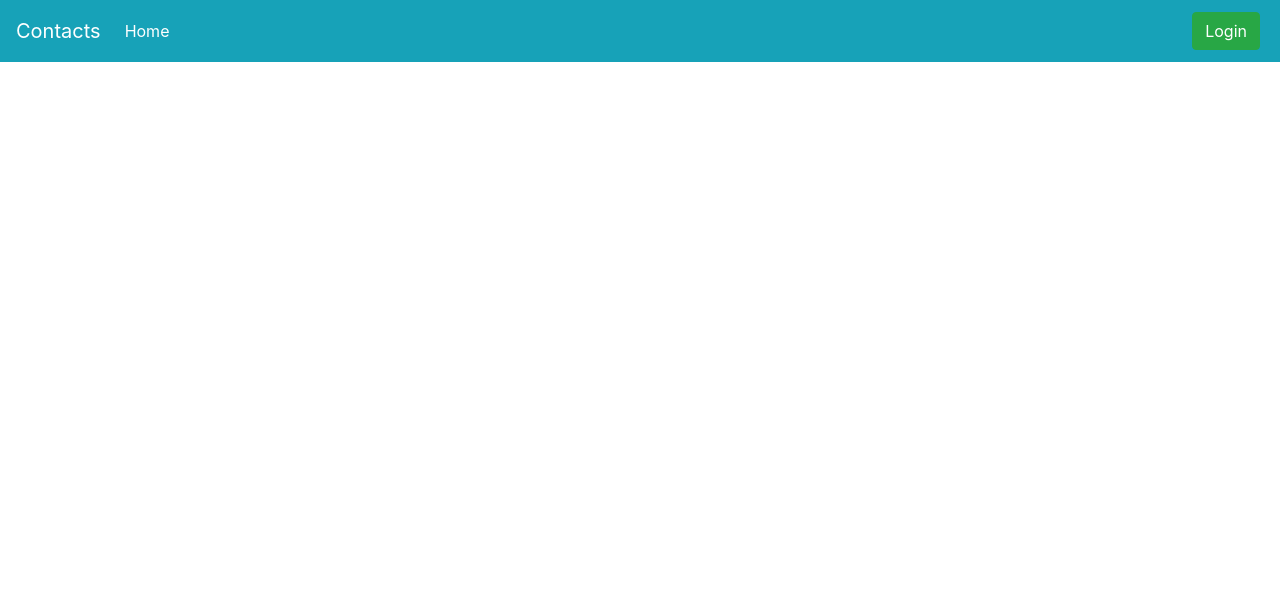
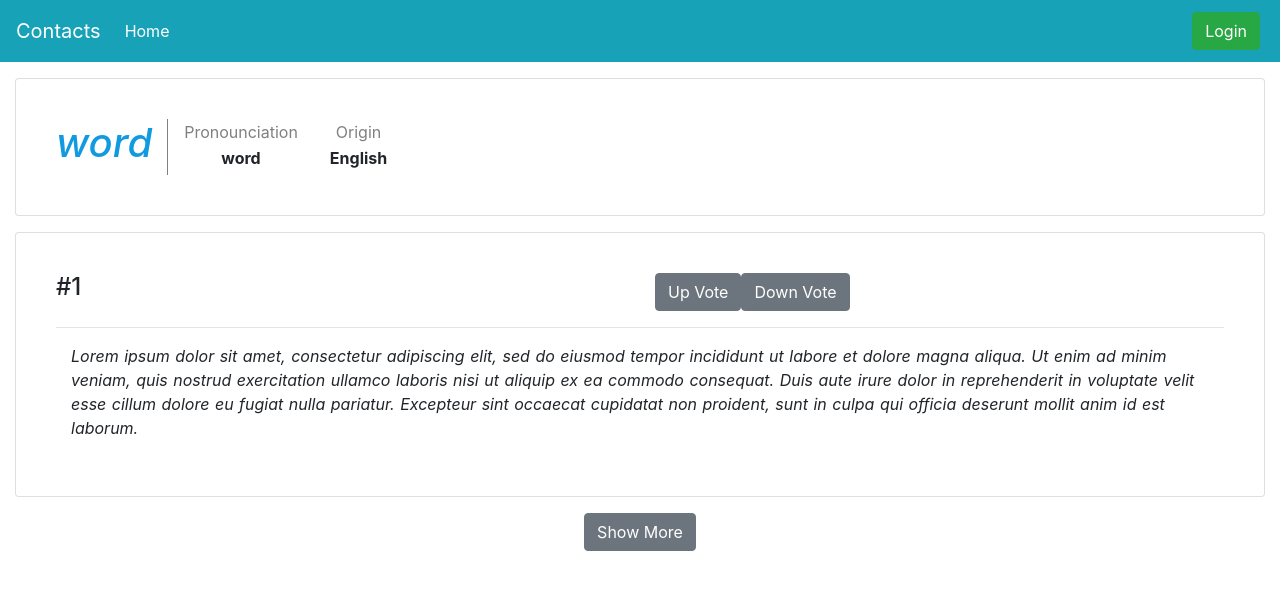
Before and after one commit to aniketsatarkar/nuxt-contacts-app, a Nuxt app: page /Definition in a window 1280 px wide. Before the commit this address had no page. Shown: the top 590 px of the page. Built offline with nearby package versions, Linux system fonts and the light colour scheme.

Commit message:
added a dictonary page.

```diff
--- a/layouts/default.vue
+++ b/layouts/default.vue
@@ -5,7 +5,7 @@
       <b-navbar-toggle target="nav-collapse"></b-navbar-toggle>
       <b-collapse id="nav-collapse" is-nav>
         <b-navbar-nav>
-          <b-nav-item href="#" active>Home</b-nav-item>
+          <b-nav-item to="/home" active>Home</b-nav-item>
         </b-navbar-nav>
         <b-navbar-nav class="ml-auto">
           <b-button v-if="!this.$store.state.isLoggedIn" variant="success" class="m-1" to="/login">Login</b-button>
@@ -21,8 +21,9 @@
 export default {
   methods: {
     logout() {
+      this.$cookies.remove('token');
+      this.$store.dispatch('markAsLoggedOut');
       this.$store.state.isLoggedIn = false;
-      this.$store.state.token = null;
       this.$router.push({ path: '/' });
     }
   }
--- /dev/null
+++ b/pages/Definition.vue
@@ -0,0 +1,101 @@
+<template>
+  <b-container fluid>
+    <b-row class="mt-3">
+      <b-col cols="12">
+        <b-card class="p-0">
+          <b-card-body>
+            <b-row>
+              <b-col cols="auto" style="border-right: solid 1px gray;">
+                <h1 class="word">{{ word.word }}</h1>
+              </b-col>
+              <b-col cols="auto" v-if="word.pronounciation">
+                <table>
+                  <tr>
+                    <td class="text-center text-gray"><span>Pronounciation</span></td>
+                  </tr>
+                  <tr>
+                    <td class="text-center text-bold"><span class="span">{{ word.pronounciation }}</span></td>
+                  </tr>
+                </table>
+              </b-col>
+              <b-col cols="auto" v-if="word.origin">
+                <table>
+                  <tr>
+                    <td class="text-center text-gray"><span>Origin</span></td>
+                  </tr>
+                  <tr>
+                    <td class="text-center text-bold"><span class="span">{{ word.origin }}</span></td>
+                  </tr>
+                </table>
+              </b-col>
+            </b-row>
+          </b-card-body>
+        </b-card>
+
+        <b-card class="mt-3 p-0">
+          <b-card-body>
+            <b-row>
+              <b-col col="auto">
+                <h4>#1</h4>
+              </b-col>
+              <b-col col="auto">
+                <b-button>Up Vote</b-button>
+                <b-button>Down Vote</b-button>
+              </b-col>
+            </b-row>
+            <hr>
+            <b-col>
+              <p class="definition">
+                Lorem ipsum dolor sit amet, consectetur adipiscing elit, sed do eiusmod tempor incididunt ut labore et dolore magna aliqua. Ut enim ad minim veniam, quis nostrud exercitation ullamco laboris nisi ut aliquip ex ea commodo consequat. Duis aute irure dolor in reprehenderit in voluptate velit esse cillum dolore eu fugiat nulla pariatur. Excepteur sint occaecat cupidatat non proident, sunt in culpa qui officia deserunt mollit anim id est laborum.
+              </p>
+            </b-col>
+          </b-card-body>
+        </b-card>
+
+        <b-row align-h="center" class="mt-3">
+          <b-col cols="auto">
+            <b-button>Show More</b-button>
+          </b-col>
+        </b-row>
+      </b-col>
+    </b-row>
+  </b-container>
+</template>
+
+<script>
+export default {
+  name: 'dectionary',
+  data() {
+    return {
+      word: {
+        word: 'word',
+        origin: 'English',
+        pronounciation: 'word'
+      },
+      definitions: []
+    };
+  },
+  methods: {
+    // ...
+  },
+  computed : {
+    // ...
+  },
+}
+</script>
+
+<style scoped>
+.word {
+  color: #129ae0;
+  font-style: italic;
+}
+.text-gray {
+  color: gray;
+}
+.text-bold {
+  font-weight: bolder;
+}
+.definition {
+  font-style: italic;
+}
+</style>
--- a/pages/Home.vue
+++ b/pages/Home.vue
@@ -1,12 +1,12 @@
 <template>
   <b-row class="m-5">
-    <b-col cols="6">
+    <b-col cols="4">
       <h3>Contacts</h3>
     </b-col>
     <b-col col-6 class="d-flex justify-content-end">
-      <b-button size="sm" class="mr-1 ml-1" variant="info" @click="add">Add</b-button>
-      <b-button size="sm" class="mr-1 ml-1" v-if="this.isRowSelected" variant="success" @click="edit">Edit</b-button>
-      <b-button size="sm" class="ml-1" v-if="this.isRowSelected" variant="danger" @click="archive">Delete</b-button>
+      <b-button size="sm" class="mr-1 ml-1 fixed-size" variant="info" @click="add">Add</b-button>
+      <b-button size="sm" class="mr-1 ml-1 fixed-size" v-if="this.isRowSelected" variant="success" @click="edit">Edit</b-button>
+      <b-button size="sm" class="ml-1 fixed-size" v-if="this.isRowSelected" variant="danger" @click="archive">Delete</b-button>
     </b-col>
     <b-col cols="12" class="mt-3">
       <b-table
@@ -234,3 +234,10 @@ export default {
   }
 }
 </script>
+
+<style scoped>
+  .fixed-size {
+    width: 70px;
+    height: 30px;
+  }
+</style>
```
Also changed, not shown: middleware/authenticated.js (+9 -9 lines).
